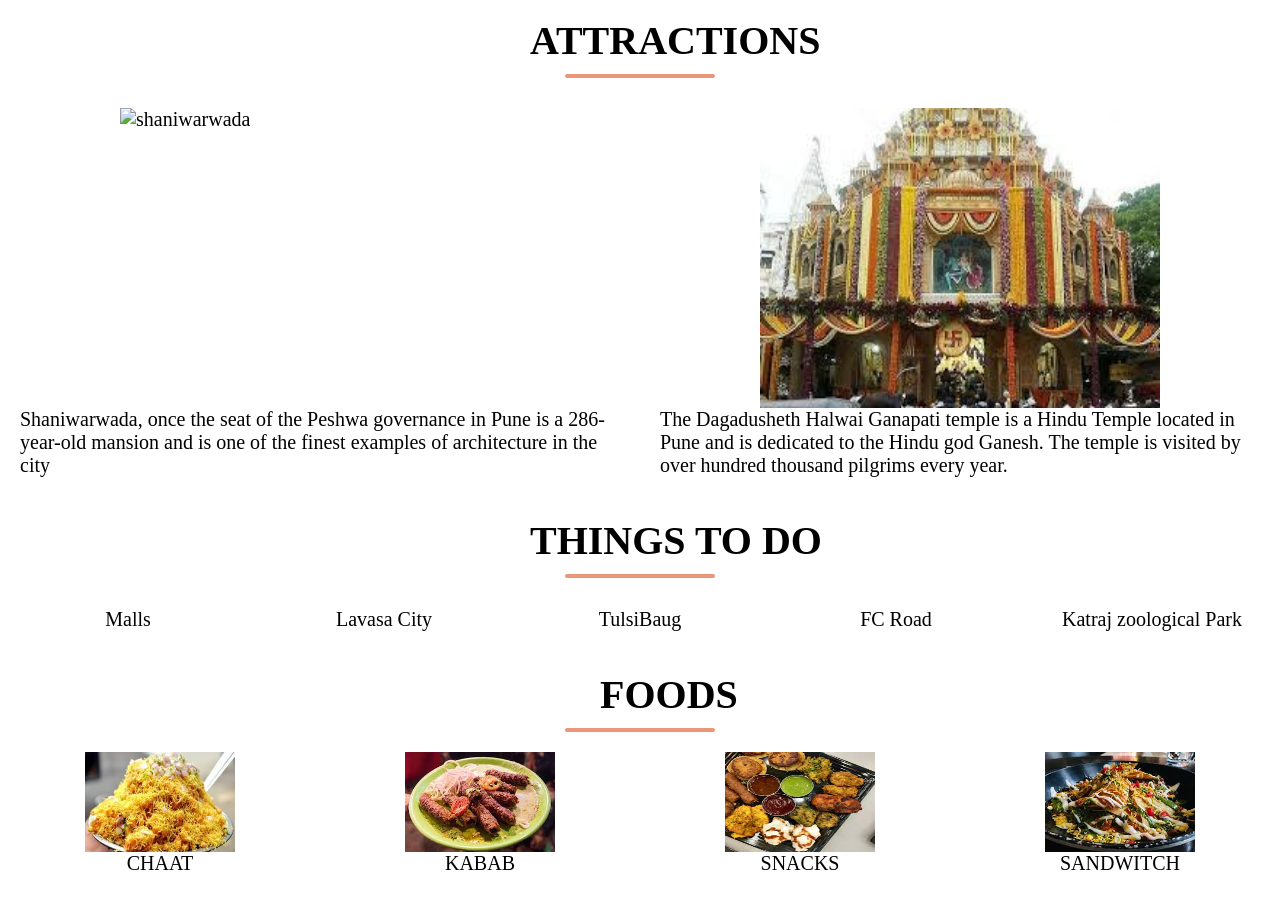
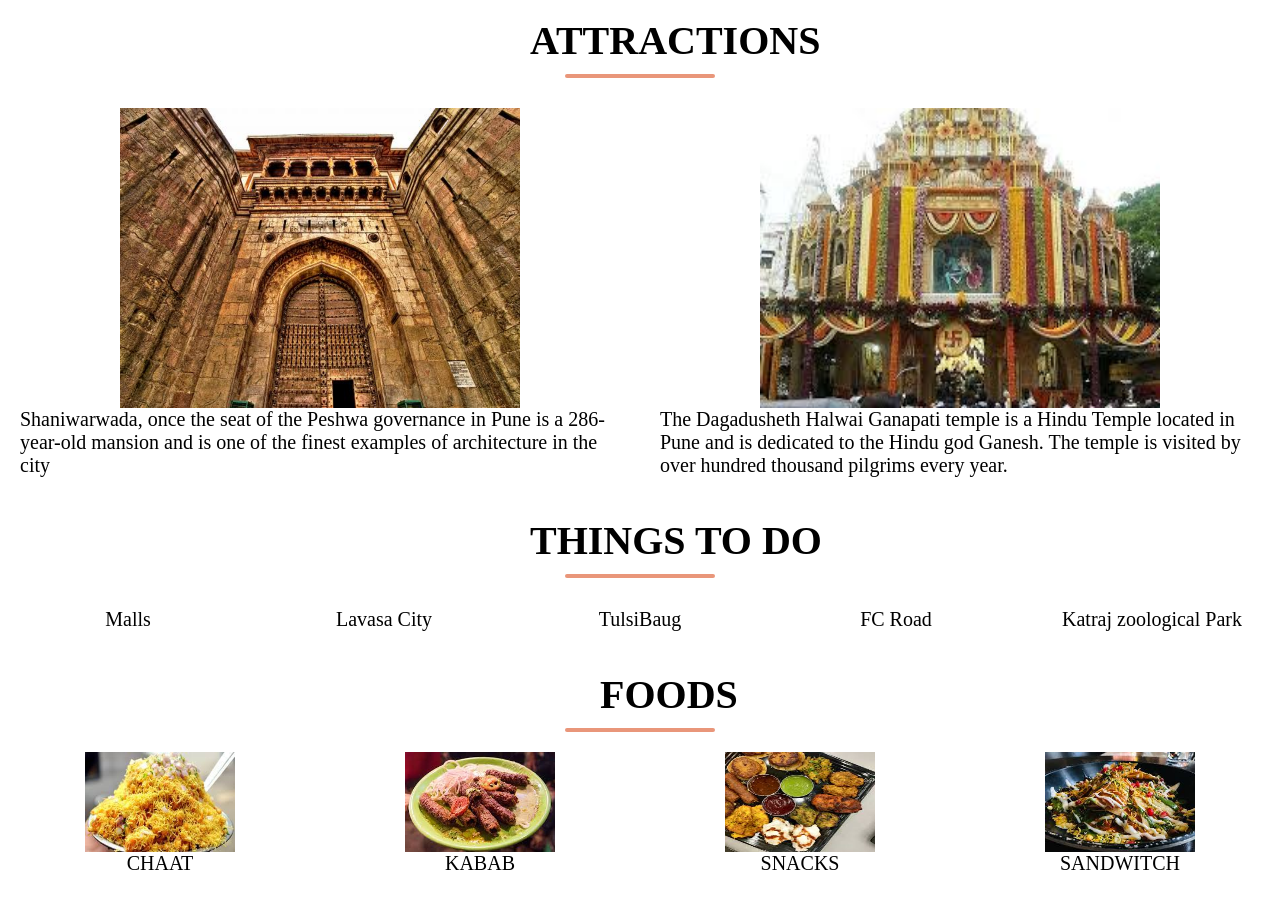
Before and after one commit to PriyaGhuguskar/PUNE-EXPLORER, a plain HTML site: page index.html in a window 1280 px wide. Shown: the part 1104-2006 px from the top of the page. Drawn offline with Linux system fonts and the light colour scheme; the site is published under a folder, as on GitHub Pages, so addresses that start at the root find nothing.

Commit message:
Add files via upload

```diff
--- a/index.html
+++ b/index.html
@@ -56,7 +56,7 @@
         </div>
         <div class="row1">
             <div class="col">
-                <img src="/shaniwarwada.jpg" width="400px" height="300px" alt=" shaniwarwada">
+                <img src="./shaniwarwada.jpg" width="400px" height="300px" alt=" shaniwarwada">
                 <div>Shaniwarwada, once the seat of the Peshwa governance in Pune is a 286-year-old mansion and is one
                     of the finest examples of architecture in the city
                 </div>
```
